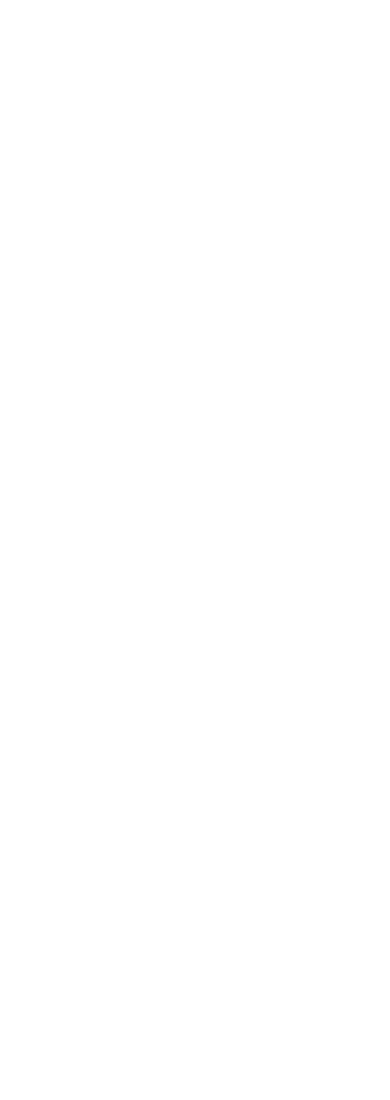
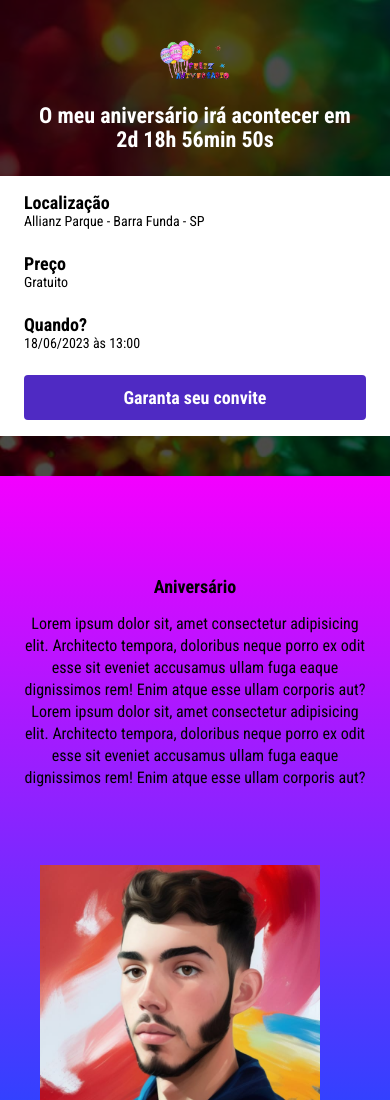
Before and after one commit to lucaswanderosck/birthday-event, a website built with Parcel: page src/index.html in a window 390 px wide. Shown: the top 1100 px of the page. Before the commit the page ends 844 px from the top, so only its background shows below. Built offline with nearby package versions, Linux system fonts and the light colour scheme.

Commit message:
fim do projeto

```diff
--- a/package.json
+++ b/package.json
@@ -4,6 +4,7 @@
   "description": "",
   "scripts": {
     "dev": "parcel src/index.html src/styles/main.scss src/scripts/main.js",
+    "build": "parcel build src/index.html",
     "test": "echo \"Error: no test specified\" && exit 1"
   },
   "keywords": [],
--- a/src/index.html
+++ b/src/index.html
@@ -2,7 +2,7 @@
 <html lang="pt-BR">
   <head>
     <meta charset="UTF-8" />
-    <meta http-equiv="X-UA-Compatible" content="ie=edge">
+    <meta http-equiv="X-UA-Compatible" content="ie=edge" />
     <meta name="viewport" content="width=device-width, initial-scale=1.0" />
     <title>LUCAS | BIRTHTDAY</title>
 
@@ -12,14 +12,99 @@
     <!-- font roboto condensed -->
     <link rel="preconnect" href="https://fonts.googleapis.com" />
     <link rel="preconnect" href="https://fonts.gstatic.com" crossorigin />
-    <link href="https://fonts.googleapis.com/css2?family=Roboto+Condensed:wght@300;400;700&display=swap" rel="stylesheet" />
+    <link
+      href="https://fonts.googleapis.com/css2?family=Roboto+Condensed:wght@300;400;700&display=swap"
+      rel="stylesheet"
+    />
 
     <!-- css -->
     <link rel="stylesheet" href="./styles/main.scss" />
   </head>
   <body>
-    <header></header>
-    <main></main>
+    <header class="hero">
+      <div class="container">
+        <img
+          class="hero__logo"
+          src="./images/10_19.webp"
+          alt="happy birthday"
+        />
+        <p class="hero__text">
+          O meu aniversário irá acontecer em
+          <br />
+          <span id="contador"></span>
+        </p>
+        <div class="infos-bar">
+          <ul class="infos-bar__infos">
+            <li class="infos-bar__infos__item">
+              <b>Localização</b>
+              Allianz Parque - Barra Funda - SP
+            </li>
+            <li class="infos-bar__infos__item">
+              <b>Preço</b>
+              Gratuito
+            </li>
+            <li class="infos-bar__infos__item">
+              <b>Quando?</b>
+              18/06/2023 às 13:00
+            </li>
+          </ul>
+          <a class="button button--primary" href="#">Garanta seu convite</a>
+        </div>
+      </div>
+    </header>
+    <main>
+      <section class="event event--aniversario">
+        <div class="container" data-aos="fade-right">
+          <div class="event__details">
+            <h1 class="event__details__title">Aniversário</h1>
+            <p class="event__details__text">
+              Lorem ipsum dolor sit, amet consectetur adipisicing elit.
+              Architecto tempora, doloribus neque porro ex odit esse sit eveniet
+              accusamus ullam fuga eaque dignissimos rem! Enim atque esse ullam
+              corporis aut? Lorem ipsum dolor sit, amet consectetur adipisicing
+              elit. Architecto tempora, doloribus neque porro ex odit esse sit
+              eveniet accusamus ullam fuga eaque dignissimos rem! Enim atque
+              esse ullam corporis aut?
+            </p>
+          </div>
+          <img class="event__image" src="./images/minha-foto.jpg" alt="minha foto">
+        </div>
+      </section>
+      <section class="event event--festa event--image-left">
+        <div class="container" data-aos="fade-left">
+          <div class="event__details">
+            <h1 class="event__details__title">O que terá na festa?</h1>
+            <p class="event__details__text">
+              Lorem ipsum dolor sit, amet consectetur adipisicing elit.
+              Architecto tempora, doloribus neque porro ex odit esse sit eveniet
+              accusamus ullam fuga eaque dignissimos rem! Enim atque esse ullam
+              corporis aut? Lorem ipsum dolor sit, amet consectetur adipisicing
+              elit. Architecto tempora, doloribus neque porro ex odit esse sit
+              eveniet accusamus ullam fuga eaque dignissimos rem! Enim atque
+              esse ullam corporis aut?
+            </p>
+          </div>
+          <img class="event__image" src="./images/play-5134828_640.png" alt="comemoracao">
+        </div>
+      </section>
+      <section class="event event--levar">
+        <div class="container" data-aos="fade-right">
+          <div class="event__details">
+            <h1 class="event__details__title">O que posso Levar?</h1>
+            <p class="event__details__text">
+              Lorem ipsum dolor sit, amet consectetur adipisicing elit.
+              Architecto tempora, doloribus neque porro ex odit esse sit eveniet
+              accusamus ullam fuga eaque dignissimos rem! Enim atque esse ullam
+              corporis aut? Lorem ipsum dolor sit, amet consectetur adipisicing
+              elit. Architecto tempora, doloribus neque porro ex odit esse sit
+              eveniet accusamus ullam fuga eaque dignissimos rem! Enim atque
+              esse ullam corporis aut?
+            </p>
+          </div>
+          <img class="event__image" src="./images/balloons-1786430_640.png" alt="baloes">
+        </div>
+      </section>
+    </main>
     <footer></footer>
 
     <!-- AOS script -->
--- a/src/scripts/main.js
+++ b/src/scripts/main.js
@@ -0,0 +1,33 @@
+document.addEventListener("DOMContentLoaded", function () {
+  AOS.init();
+
+  const dataEvento = new Date("Jun 18, 2023, 13:00:00");
+  const timeStampEvento = dataEvento.getTime();
+
+  const contaHoras = setInterval(function () {
+    const agora = new Date();
+    const timeStampAtual = agora.getTime();
+
+    const distanciaEvento = timeStampEvento - timeStampAtual;
+
+    const diaEmMS = 1000 * 60 * 60 * 24;
+    const horasEmMS = 1000 * 60 * 60;
+    const minutoEmMS = 1000 * 60;
+
+    const diasEvento = Math.floor(distanciaEvento / diaEmMS);
+    const horasEvento = Math.floor((distanciaEvento % diaEmMS) / horasEmMS);
+    const minutosEvento = Math.floor(
+      (distanciaEvento % horasEmMS) / minutoEmMS
+    );
+    const segundosEvento = Math.floor((distanciaEvento % minutoEmMS) / 1000);
+
+    document.getElementById(
+      "contador"
+    ).innerHTML = `${diasEvento}d ${horasEvento}h ${minutosEvento}min ${segundosEvento}s`;
+
+    if (distanciaEvento < 0) {
+      clearInterval(contaHoras);
+      document.getElementById("contador").innerHTML = `Evento Expirou`;
+    }
+  }, 1000);
+});
--- /dev/null
+++ b/src/styles/_event.scss
@@ -0,0 +1,62 @@
+.event {
+  padding: 80px 0;
+
+  &--aniversario {
+    background: #0052ff;
+    background: linear-gradient(0deg, #0052ff 0%, #f300ff 100%);
+  }
+  &--festa {
+    background: #4400ff;
+    background: linear-gradient(0deg, #2b00a1 0%, #0052ff 100%);
+  }
+
+  &--levar {
+    background: #4400ff;
+    background: linear-gradient(0deg, #0015ff 0%, #2b00a1 100%);
+  }
+
+  &--image-left {
+    .container {
+      flex-direction: row-reverse;
+    }
+  }
+
+  .container {
+    display: flex;
+    gap: 40px;
+  }
+
+  &__details {
+    &__title {
+      font-size: 18px;
+      font-weight: bold;
+      margin-bottom: 16px;
+    }
+
+    &__text {
+      line-height: 22px;
+    }
+  }
+
+  &__image {
+    max-width: 360px;
+  }
+
+  @media (max-width: 640px) {
+    .container {
+      display: block;
+      gap: 0;
+    }
+
+    &__image {
+      width: 100%;
+      padding: 40px;
+    }
+
+    &__details {
+      margin-bottom: 16px;
+      padding: 20px;
+      text-align: center;
+    }
+  }
+}
--- /dev/null
+++ b/src/styles/_hero.scss
@@ -0,0 +1,53 @@
+@use 'variables';
+
+.hero {
+    padding: 64px 0 100px;
+    background-image: url(../images/pexels-photo-1191710.png);
+    background-repeat: no-repeat;
+    background-size: cover;
+    position: relative;
+
+    .container {
+      position: relative;
+    }
+
+    &::before {
+      content: "";
+      position: absolute;
+      top: 0;
+      left: 0;
+      width: 100%;
+      height: 100%;
+      background-color: variables.$secondaryFontColor;
+      opacity: .7;
+    }
+
+    &__text {
+      margin: 64px 0 100px;
+      font-size: 40px;
+      line-height: 56px;
+      font-weight: bold;
+      text-align: center;
+      color: variables.$mainFontColor;
+    }
+
+    &__logo {
+      margin: 0 auto;
+      height: 80px;
+      display: block;
+    }
+
+    @media (max-width: 640px) {
+      padding: 40px 0;
+
+      &__logo {
+        height: 40px;
+      }
+
+      &__text {
+        font-size: 22px;
+        margin: 24px 0;
+        line-height: 24px;
+      }
+    }
+  }
--- a/src/styles/variables.scss
+++ b/src/styles/_variables.scss
@@ -1,2 +1,3 @@
 $mainFontColor: #fff;
 $secondaryFontColor: #000;
+$bgButton: #4f2ac3;
--- /dev/null
+++ b/src/styles/components/_buttons.scss
@@ -0,0 +1,31 @@
+@use "../variables";
+
+.button {
+  padding: 12px;
+  font-size: 18px;
+  font-weight: bold;
+  text-decoration: none;
+  border-radius: 4px;
+  text-align: center;
+  white-space: nowrap;
+
+  &--primary {
+    color: variables.$mainFontColor;
+    background-color: variables.$bgButton;
+
+    &:hover {
+      background-color: lighten(variables.$bgButton, 5%);
+    }
+  }
+
+  @media (max-width: 640px) {
+    display: block;
+    width: 100%;
+  }
+
+  @media (max-width: 1024px) {
+    display: flex;
+    align-items: center;
+    justify-content: center;
+  }
+}
--- /dev/null
+++ b/src/styles/components/_infos-bar.scss
@@ -0,0 +1,41 @@
+@use '../variables';
+
+.infos-bar {
+  padding: 16px 24px;
+  background-color: variables.$mainFontColor;
+  display: flex;
+  justify-content: space-between;
+
+  &__infos {
+    display: flex;
+    gap: 40px;
+
+    &__item {
+      font-size: 14px;
+      color: variables.$secondaryFontColor;
+
+      b {
+        font-size: 18px;
+        display: block;
+        color: variables.$secondaryFontColor;
+      }
+    }
+  }
+
+  @media (max-width: 640px) {
+    display: block;
+
+    &__infos {
+      display: block;
+
+      &__item {
+        margin-bottom: 24px;
+      }
+    }
+  }
+  @media (max-width: 1024px) {
+    &__infos {
+      gap: 16px;
+    }
+  }
+}
--- a/src/styles/main.scss
+++ b/src/styles/main.scss
@@ -1,4 +1,8 @@
 @use "variables";
+@use "hero";
+@use "components/buttons";
+@use "components/infos-bar";
+@use "event";
 
 * {
   margin: 0;
@@ -8,3 +12,21 @@
   text-decoration: none;
   font-family: "Roboto Condensed", sans-serif;
 }
+
+.container {
+  max-width: 960px;
+  width: 100%;
+  margin: 0 auto;
+
+  @media (max-width: 640px) {
+    .container {
+      max-width: 80%;
+    }
+  }
+
+  @media (min-width: 1024px) {
+    .container {
+      max-width: 90%;
+    }
+  }
+}
```
Also changed, not shown: src/images/10_19.webp (added), src/images/minha-foto.jpg (added).
